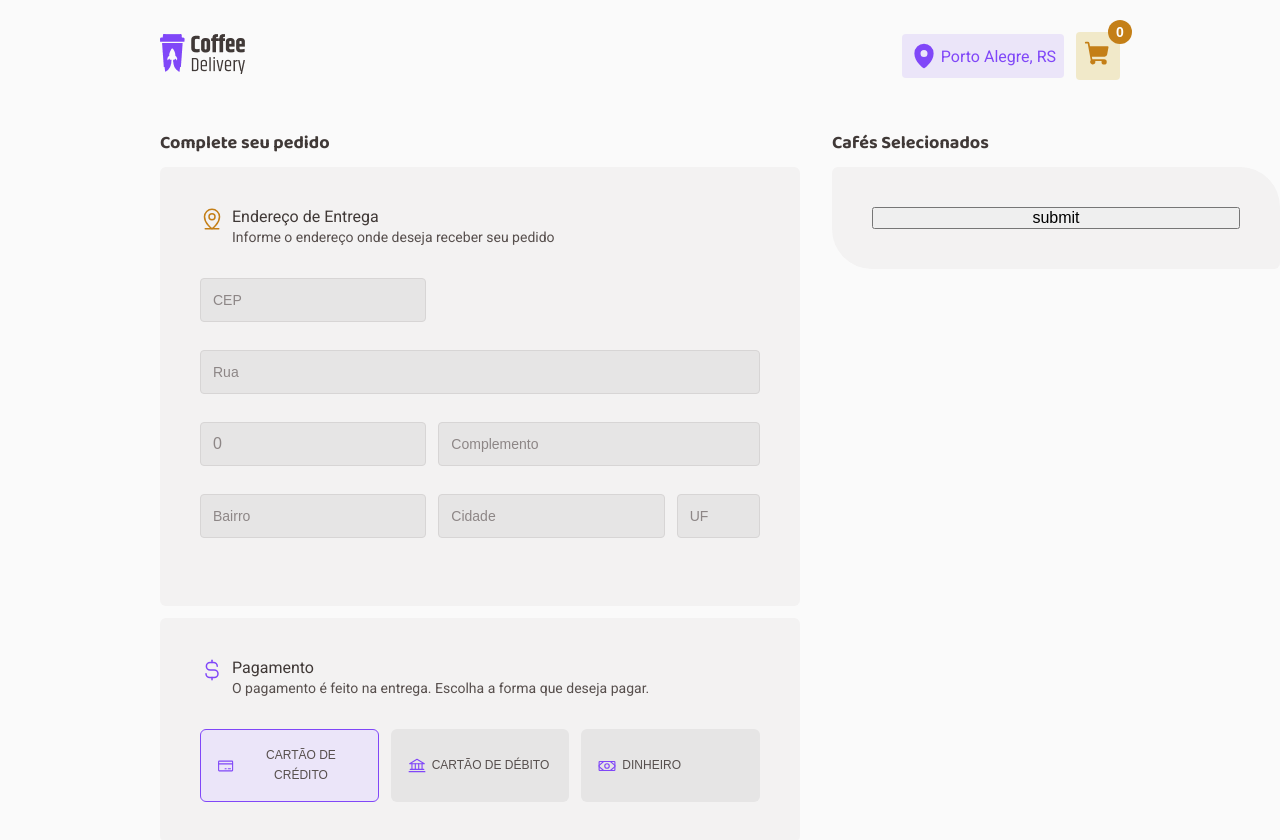
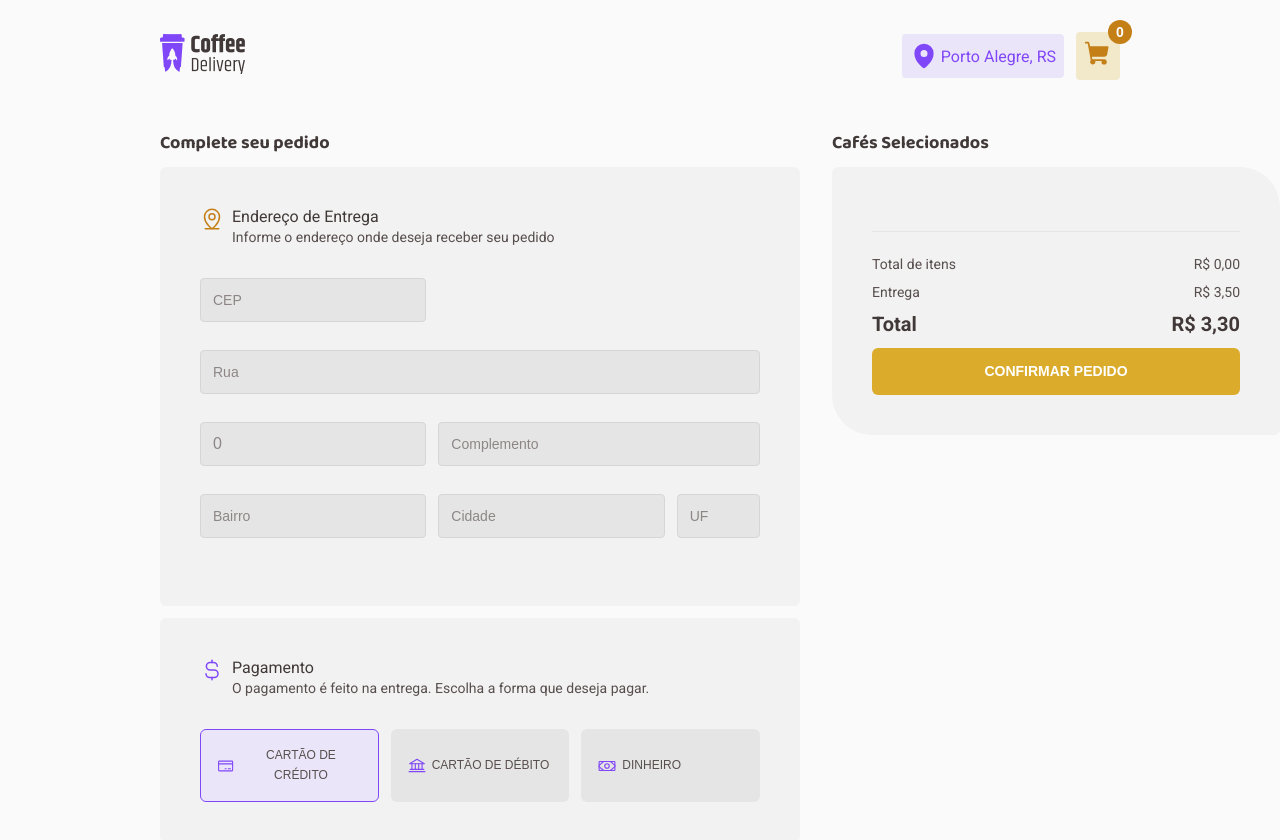
Before and after one commit to Cleber-Severo/coffe-delivery, a React (Vite) app: page /checkout in a window 1280 px wide. Shown: the top 840 px of the page. Built offline with nearby package versions, Linux system fonts and the light colour scheme.

Commit message:
featr: checkout orderResume

```diff
--- a/src/contexts/CartContext.tsx
+++ b/src/contexts/CartContext.tsx
@@ -6,9 +6,11 @@ import { ICartItem, ICoffe } from "../@types/coffe";
 interface ICartContext {
   setCartList: (newItem: ICartItem) => void
   cartItemsAmount: number
+  cartItemsTotalValue: number
   cartItems: ICoffe[]
   increaseItemAmount: (coffeId: string) => void
   decreaseItemAmount: (coffeId: string) => void
+  removeCoffe: (coffeId: string) => void
 }
 
 export const CartContext = createContext({} as ICartContext)
@@ -17,12 +19,16 @@ interface CartContextProviderProps {
   children: ReactNode
 }
 
-export function CartContextProvider({ children }:CartContextProviderProps) {
+export function CartContextProvider({ children }: CartContextProviderProps) {
   const [cartItems, setCartItems] = useState<ICartItem[]>([])
 
   const cartItemsAmount = cartItems.reduce((acc, current) => {
     return acc = acc + current.amount
   }, 0) || 0
+
+  const cartItemsTotalValue = cartItems.reduce((acc, current) => {
+    return acc = acc + (current.amount * Number(current.price))
+  }, 0)
 
   function setCartList(newItem: ICartItem) {
     const updatedCart = cartItems.some(item => item.title === newItem.title)
@@ -36,10 +42,10 @@ function setCartList(newItem: ICartItem) {
     setCartItems(updatedCart);
   }
 
-function increaseItemAmount (coffeId: string) {
+  function increaseItemAmount(coffeId: string) {
     const newCartItem = cartItems.map(item => {
-    if(item.id === coffeId){
-      return {...item, amount: item.amount + 1}
+      if (item.id === coffeId) {
+        return { ...item, amount: item.amount + 1 }
       }
 
       return item
@@ -48,10 +54,10 @@ function increaseItemAmount (coffeId: string) {
 
     setCartItems(newCartItem)
   }
-function decreaseItemAmount (coffeId: string) {
+  function decreaseItemAmount(coffeId: string) {
     const newCartItem = cartItems.map(item => {
-    if(item.id === coffeId){
-      return {...item, amount: item.amount > 0 ? item.amount - 1 : 0}
+      if (item.id === coffeId) {
+        return { ...item, amount: item.amount > 0 ? item.amount - 1 : 0 }
       }
 
       return item
@@ -61,8 +67,25 @@ function decreaseItemAmount (coffeId: string) {
     setCartItems(newCartItem)
   }
 
+  function removeCoffe(coffeId: string) {
+    const newCoffeList = cartItems.filter(coffe => coffe.id !== coffeId)
+
+    setCartItems(newCoffeList)
+
+  }
+
   return (
-    <CartContext.Provider value={{ cartItems, cartItemsAmount, setCartList, increaseItemAmount, decreaseItemAmount }} >
+    <CartContext.Provider
+      value={{
+        cartItems,
+        cartItemsAmount,
+        setCartList,
+        increaseItemAmount,
+        decreaseItemAmount,
+        cartItemsTotalValue,
+        removeCoffe
+      }}
+    >
       {children}
     </CartContext.Provider>
   )
--- a/src/pages/Checkout/components/OrderForm/styles.ts
+++ b/src/pages/Checkout/components/OrderForm/styles.ts
@@ -20,6 +20,11 @@ type InputWrapperProps = {
 export const InputWrapper = styled.div<InputWrapperProps>`
   grid-column: span ${({ colSpan }) => colSpan};
   margin-bottom: 1rem;
+
+  span {
+    margin-top: -0.5rem;
+    display: block;
+  }
 `
 
 export const Input = styled.input<{ hasError?: boolean }>`
--- a/src/pages/Checkout/components/SelectedCoffe/index.tsx
+++ b/src/pages/Checkout/components/SelectedCoffe/index.tsx
@@ -1,4 +1,4 @@
-import { AmountActionsItem, BaseBtnContainer, CoffeItem, ItemContainer, ItemDescription, RemoveBtn, SelectedCoffeContainer, Separator } from './styles'
+import { AmountActionsItem, BaseBtnContainer, CoffeItem, ConfirmOrderButton, ItemContainer, ItemDescription, ListWrapper, RemoveBtn, ResumeText, ResumeTextContainer, ResumeTitle, SelectedCoffeContainer, Separator } from './styles'
 import { Card, CardTitle } from '../../styles'
 import { useContext } from 'react'
 import { CartContext } from '../../../../contexts/CartContext'
@@ -8,13 +8,22 @@ import { defaultTheme } from '../../../../styles/themes/default'
 import { parseCurrency } from '../../../../utils/parseCurrency'
 
 const SelectedCoffe = () => {
-  const { cartItems, increaseItemAmount, decreaseItemAmount } = useContext(CartContext)
+  const {
+    cartItems,
+    increaseItemAmount,
+    decreaseItemAmount,
+    cartItemsTotalValue,
+    removeCoffe,
+  } = useContext(CartContext)
+
+  const totalOrderValue = parseCurrency(String(cartItemsTotalValue + 3.30))
 
   return (
     <SelectedCoffeContainer>
       <CardTitle>Cafés Selecionados</CardTitle>
       <Card roundedCorner>
-        {!!cartItems.length && cartItems.map((cart: ICoffe) => (
+        <ListWrapper>
+          {!!cartItems.length && cartItems.map((cart: ICoffe, index) => (
             <>
               <CoffeItem style={{ padding: '8px 4px' }}>
                 <img src={cart.url} alt="" />
@@ -37,17 +46,32 @@ const SelectedCoffe = () => {
                       </AmountActionsItem>
                     </BaseBtnContainer>
                     <BaseBtnContainer>
-                    <RemoveBtn>
+                      <RemoveBtn onClick={() => removeCoffe(cart.id)} >
                         <Trash size={18} color={defaultTheme['purple']} /> <span>Remover</span>
                       </RemoveBtn>
                     </BaseBtnContainer>
                   </CoffeItem>
                 </ItemContainer>
               </CoffeItem>
-            <Separator />
+              {index < cartItems.length - 1 && <Separator />}
             </>
           ))}
-        <button type="submit">submit</button>
+        </ListWrapper>
+        <Separator style={{ margin: '24px 0' }} />
+        <ResumeTextContainer>
+          <ResumeText>Total de itens</ResumeText>
+          <ResumeText>{parseCurrency(String(cartItemsTotalValue))}</ResumeText>
+        </ResumeTextContainer>
+        <ResumeTextContainer>
+          <ResumeText>Entrega</ResumeText>
+          <ResumeText>{parseCurrency('3.5')}</ResumeText>
+        </ResumeTextContainer>
+        <ResumeTextContainer>
+          <ResumeTitle>Total</ResumeTitle>
+          <ResumeTitle>{totalOrderValue}</ResumeTitle>
+        </ResumeTextContainer>
+
+        <ConfirmOrderButton type="submit">Confirmar Pedido</ConfirmOrderButton>
       </Card>
     </SelectedCoffeContainer>
   )
--- a/src/pages/Checkout/components/SelectedCoffe/styles.ts
+++ b/src/pages/Checkout/components/SelectedCoffe/styles.ts
@@ -17,6 +17,12 @@ export const CoffeItem = styled.div`
     width: 64px;
     height: 64px;
   }
+`
+
+export const ListWrapper = styled.div`
+  max-height: 400px;
+  overflow-y: auto;
+
 `
 
 export const ItemContainer = styled.div`
@@ -99,3 +105,39 @@ export const Separator = styled.hr`
   background-color: ${(props) => props.theme['base-button']};
   margin: 12px 0;
 `
+
+export const ResumeTextContainer = styled.div`
+  display: flex;
+  justify-content: space-between;
+  align-items: center;
+`
+
+export const ResumeText = styled.span`
+  color: ${(props) => props.theme['base-text']};
+  margin-bottom: 12px;
+  font-size: 14px;
+  font-weight: 400;
+`
+
+export const ResumeTitle = styled.span`
+  color: ${(props) => props.theme['base-subtitle']};
+  margin-bottom: 12px;
+  font-size: 20px;
+  font-weight: bold;
+  `
+
+export const ConfirmOrderButton = styled.button`
+  color: ${(props) => props.theme['white']};
+  background-color: ${(props) => props.theme['yellow']};
+
+  border: none;
+  border-radius: 6px;
+  text-transform: uppercase;
+  flex: 1;
+
+  padding: 12px;
+
+  font-size: 14px;
+  line-height: 160%;
+  font-weight: bold;
+`
```
Lines whose indentation alone changed are shown as unchanged.
